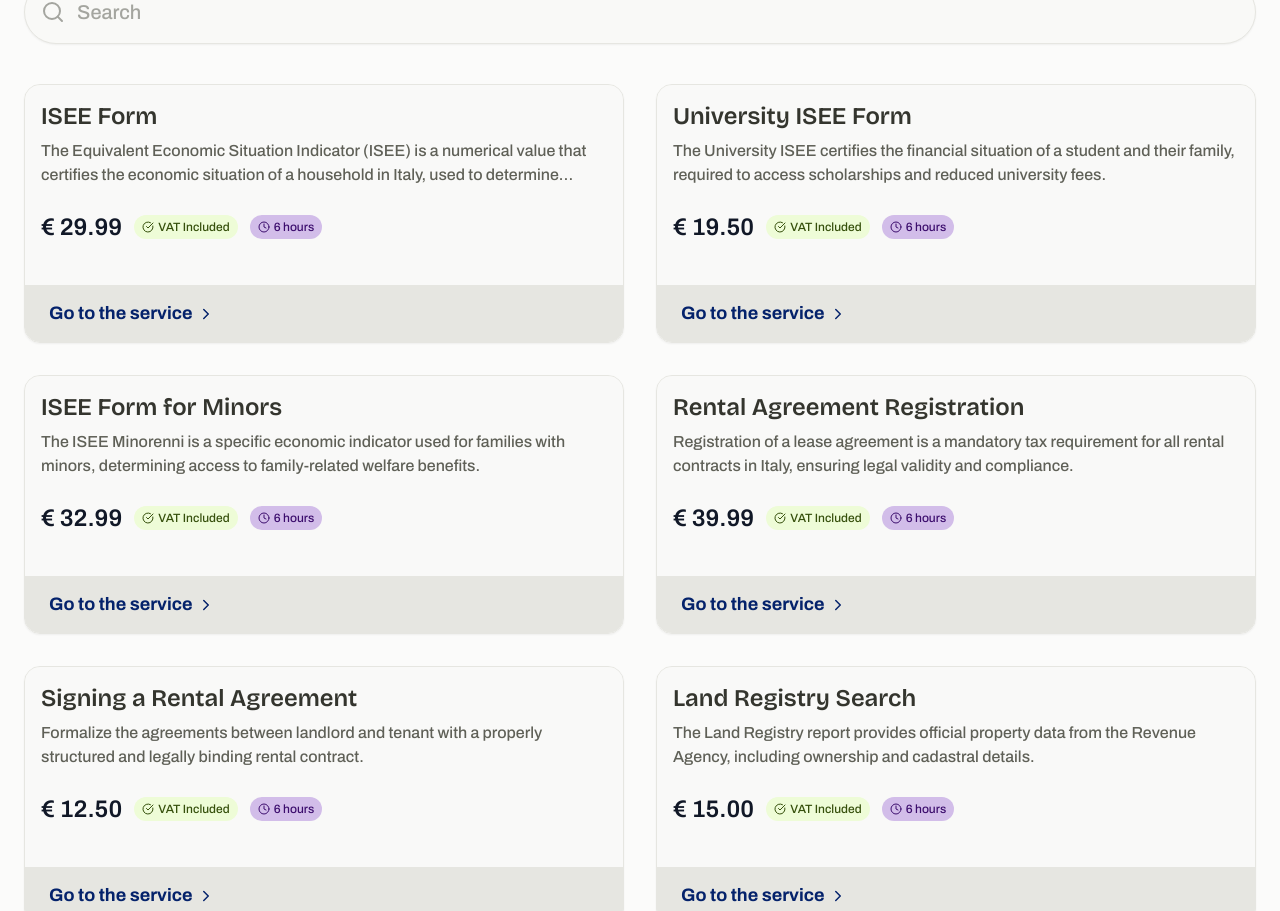
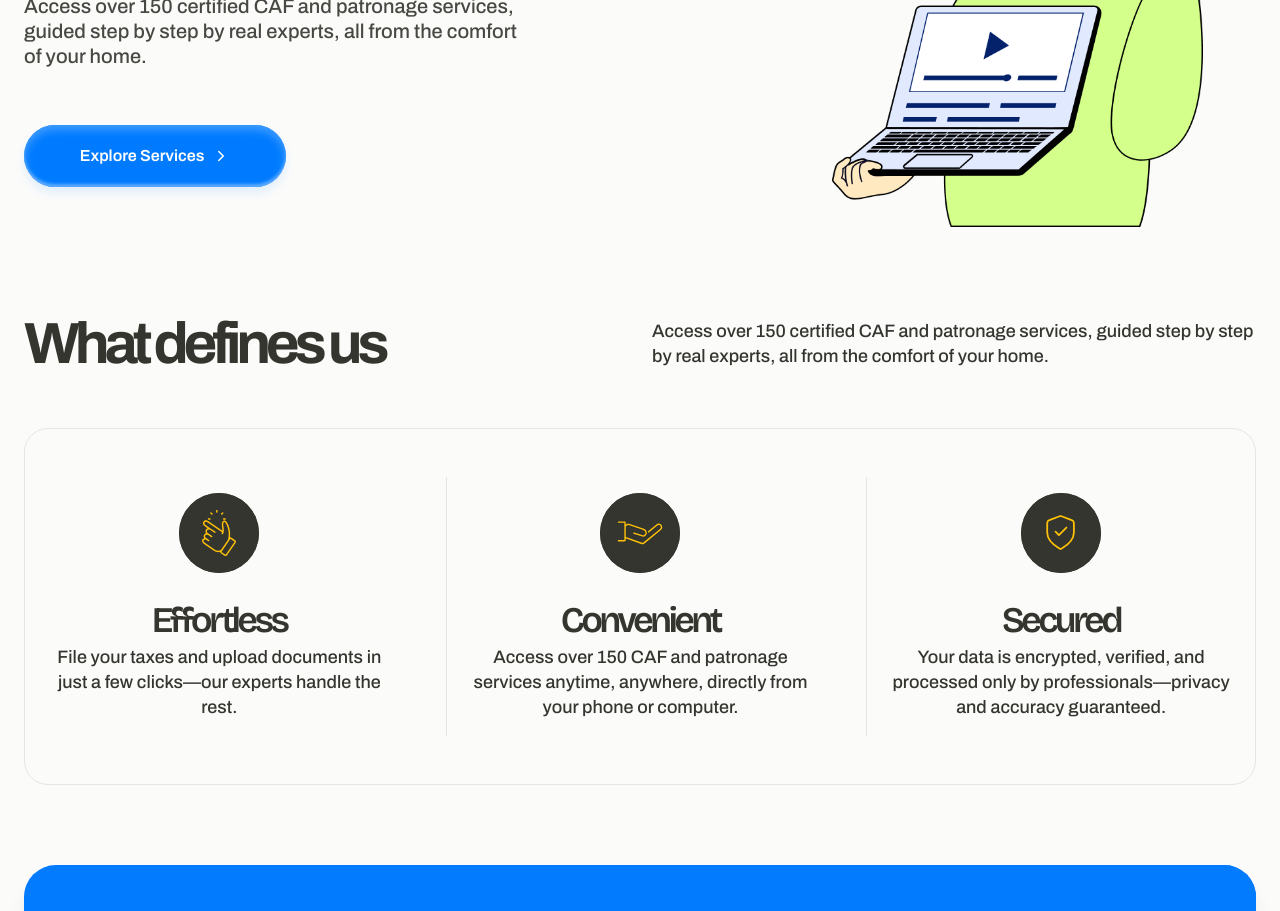
Before and after one commit to arqentech/tax-pilot-1, a React (Vite) app: page / in a window 1280 px wide. Shown: the part 380-1291 px from the top of the page. Built offline with nearby package versions, Linux system fonts and the light colour scheme; the HTML template or start-up script is replaced by a standard one.

Commit message:
Hero fixes initial push

```diff
--- a/src/pages/home/Home.tsx
+++ b/src/pages/home/Home.tsx
@@ -11,9 +11,9 @@ import WhatDefinesUs from "./WhatDefinesUs";
 export default function Home() {
   return (
     <div className="flex flex-col">
-      {/* <HeroSection />
+      <HeroSection />
       <WhatDefinesUs />
-      <HowWeWork /> */}
+      <HowWeWork />
       <ServicesSection />
       {/* <TeamCard /> */}
       {/* <HomePageFAQ/> */}
```
